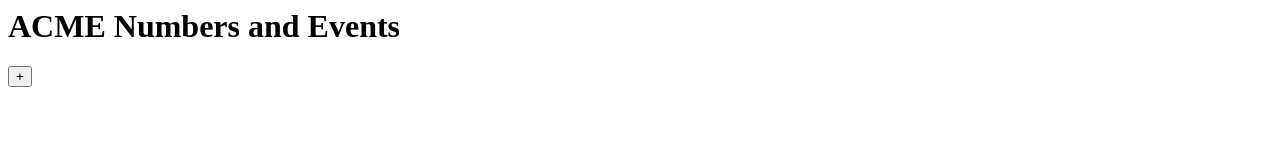
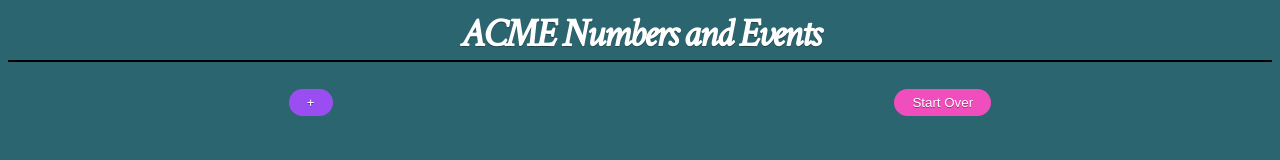
Before and after one commit to whatupfoo/acme-numbers-and-events, a plain HTML site: page index.html in a window 1280 px wide. Drawn offline with Linux system fonts and the light colour scheme.

Commit message:
add style

```diff
--- a/index.html
+++ b/index.html
@@ -1,23 +1,32 @@
 <html>
   <head>
     <title>ACME Numbers and Events</title>
-    <style>
-      .button {
-        justify-content: center;
-      }
-    </style>
+
+    <link href="https://fonts.googleapis.com/css2?family=Crimson+Text:ital@1&display=swap" rel="stylesheet">
+    <link rel="stylesheet" href="style.css" />
   </head>
   <body>
     <h1>ACME Numbers and Events</h1>
-    <button>+</button>
+    <h2>
+      <button id="plus">+</button>
+      <button id="refresh">Start Over</button>
+    </h2>
     <div></div>
     <h3></h3>
   </body>
   <script>
-    const button = document.querySelector("button")
+    const refreshButton = document.getElementById('refresh')
+    const button = document.getElementById('plus')
     const h3 = document.querySelector("H3")
     const div = document.querySelector("div")
     const p = document.querySelector("p")
+
+    refreshButton.addEventListener("click", refreshPage)
+
+    function refreshPage(){
+      location.reload();
+      return false;
+    }
 
     button.addEventListener("click", generateRandomNum)
 
@@ -39,13 +48,15 @@
         let index = resultArr.indexOf(removedNumber)
         event.target.parentNode.removeChild(event.target)
         if (index > -1) {
-          resultArr = resultArr.splice(index, 1)
+          resultArr.splice(index, 1)
         }
-      let average = resultArr.reduce((accumulator,number)=> (accumulator + number)/resultArr.length)
-      div.innerHTML = "The average of all the numbers is " + average
+        console.log(resultArr)
+        let average = resultArr.reduce((accumulator,number)=> accumulator + number) / resultArr.length
+        div.innerHTML = "The average of all the numbers is " + average
       }
 
-      let average = resultArr.reduce((accumulator,number)=> (accumulator + number)/resultArr.length)
+      console.log(resultArr)
+      let average = resultArr.reduce((accumulator,number)=> accumulator + number) / resultArr.length
       div.innerHTML = "The average of all the numbers is " + average
     }
 
--- /dev/null
+++ b/style.css
@@ -0,0 +1,63 @@
+html {
+  font-family: 'Crimson Text', serif;
+  color:#FFFFFF;
+  background-color:#2B656F;
+  text-shadow: 0 0.04em 0.04em rgba(0,0,0,0.35);
+}
+
+h1 {
+  display:flex;
+  font-size:40px;
+  justify-content: center;
+  letter-spacing: -2px;
+  border-bottom: 2px solid black;
+}
+
+h2{
+  display:flex;
+  justify-content:space-around;
+}
+
+h3{
+  display:flex;
+  flex-direction:column;
+  align-items: center;
+}
+
+button{
+  padding:0.3em 1.2em;
+  display:inline-block;
+  border:0.16em solid rgba(255,255,255,0);
+  border-radius:2em;
+  box-sizing: border-box;
+  text-decoration:none;
+  font-weight:300;
+  color:#FFFFFF;
+  text-shadow: 0 0.04em 0.04em rgba(0,0,0,0.35);
+  text-align:center;
+  transition: all 0.2s;
+}
+
+button:hover{
+  border-color: rgba(255,255,255,1);
+}
+
+#plus{
+  background-color:#9a4ef1;
+}
+
+#refresh{
+  background-color:#f14ebd;
+}
+
+div{
+  display:flex;
+  justify-content:center;
+  font-size:30px;
+}
+
+@media (max-width: 320px){
+	nav{
+		flex-direction: column;
+	}
+}
```
